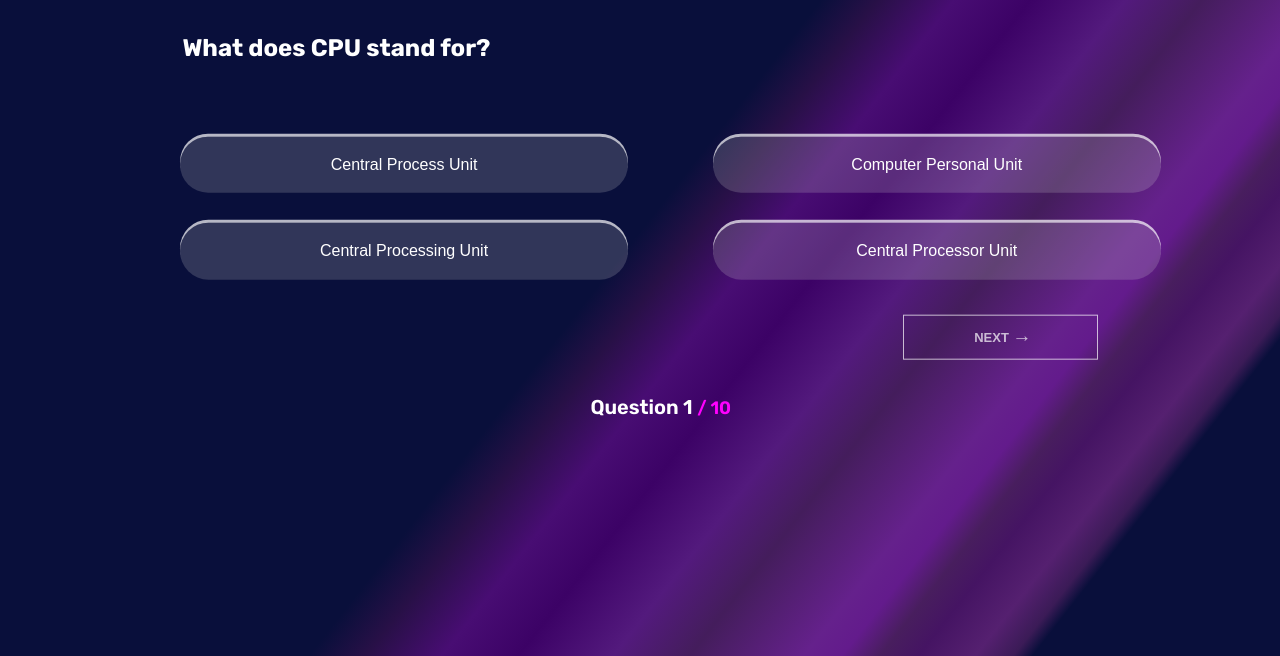
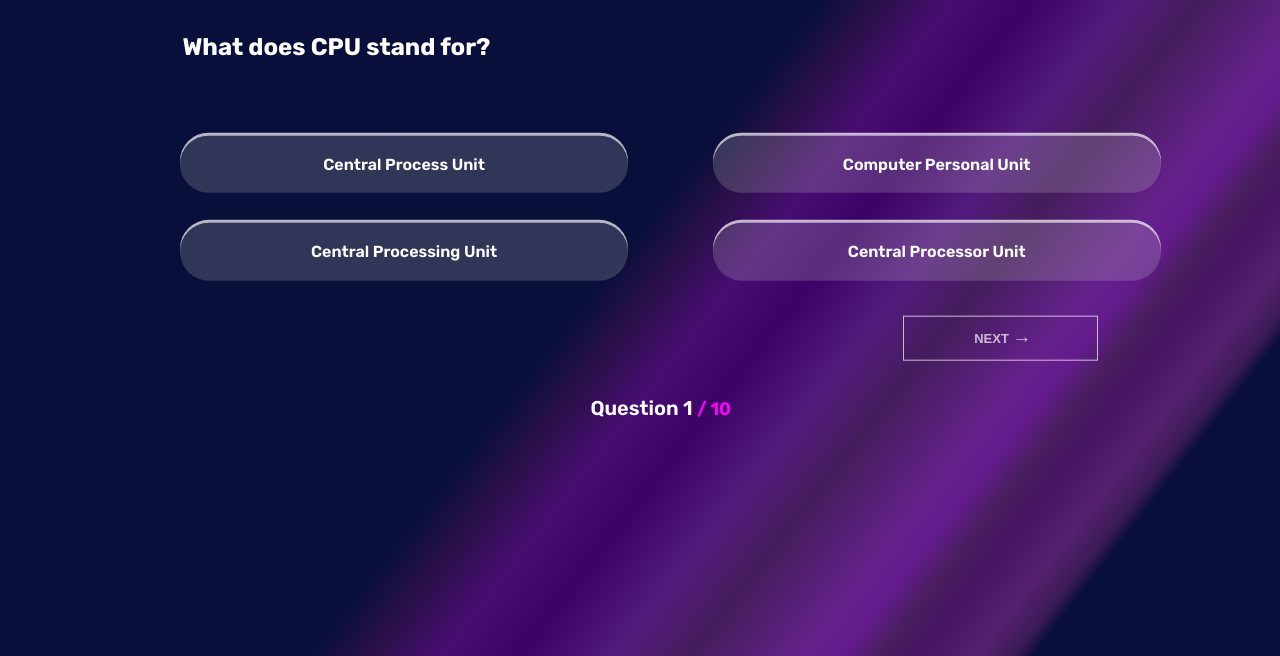
Before and after one commit to AleNerima/build-week-aprile-2024, a plain HTML site: page Quiz-Page.html in a window 1280 px wide. Shown: the part 144-800 px from the top of the page. Drawn offline with nearby package versions, Linux system fonts and the light colour scheme.

Commit message:
modifcihe formattazione testo bottoni

```diff
--- a/Welcome Page/css/quiz-pagina.css
+++ b/Welcome Page/css/quiz-pagina.css
@@ -99,9 +99,6 @@ header img{
     margin: auto 5%;
     align-items: center;
 }
-.btn {
-  display: inline-block;
-}
 
 .hide {
   display: none;
@@ -119,6 +116,10 @@ header img{
     box-shadow: 0px -3px rgb(255, 255, 255, 0.7);
     word-wrap: break-word;
     cursor: pointer;
+    display: inline-block;
+    font-family: "Rubik", sans-serif;
+    font-weight: 600;
+    font-size: 16px;
 }
 .btn:hover{
     background-color: rgb(130, 33, 221);
```
